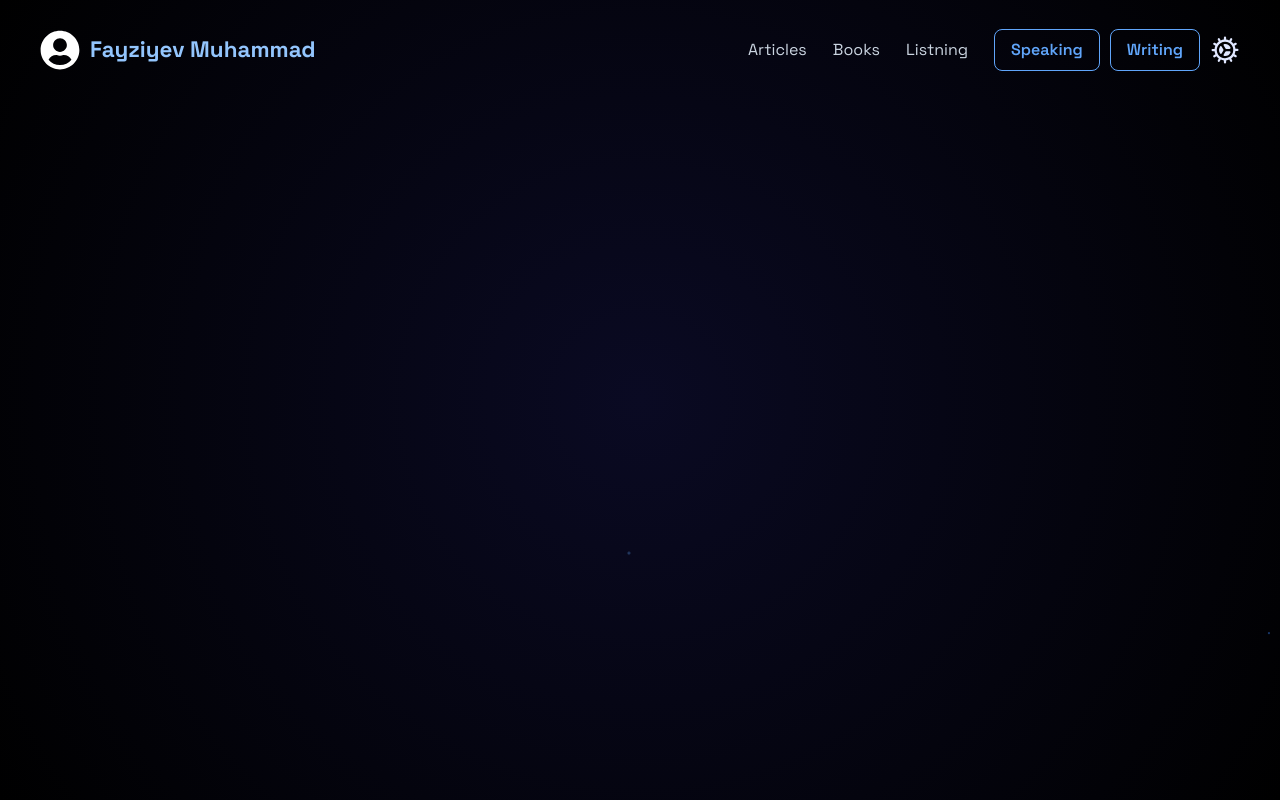
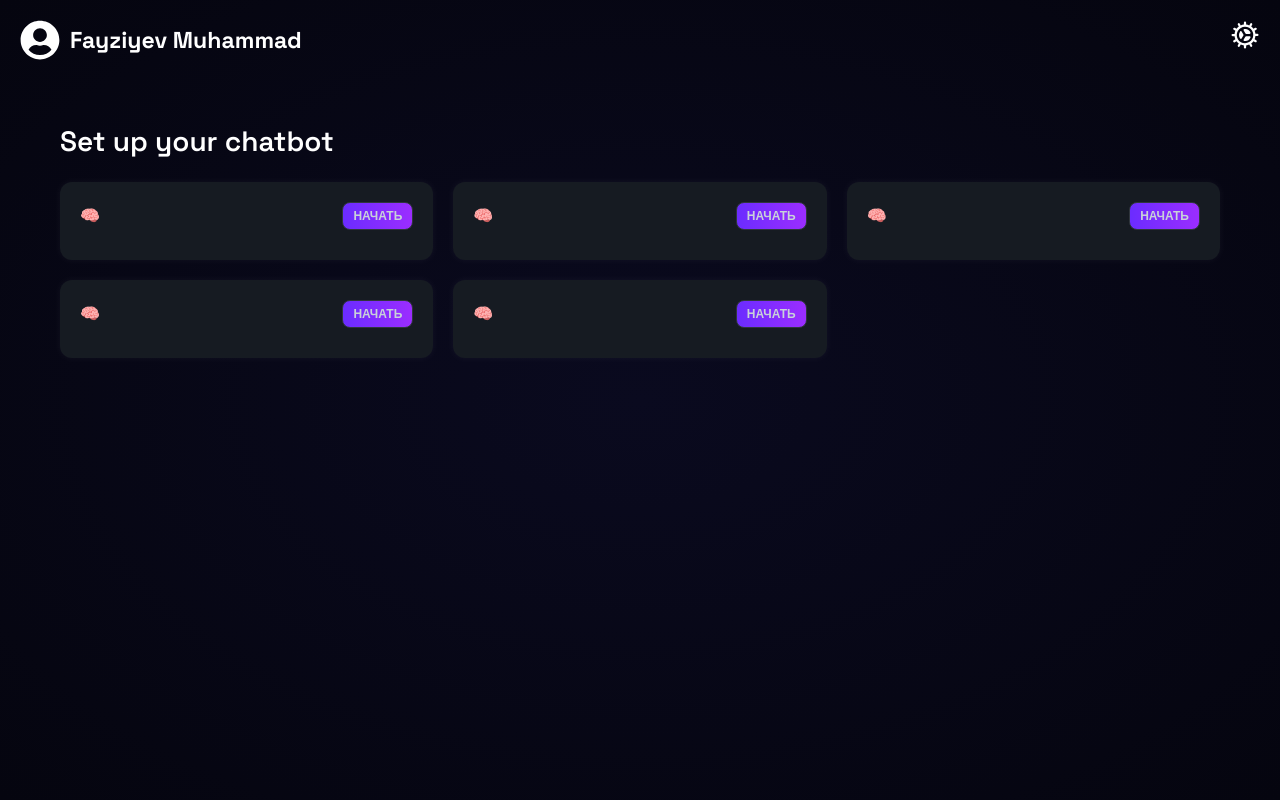
Before and after one commit to muhammadfayziyev2/GryphonSchool, a Next.js app: page /students in a window 1280 px wide. Built offline with nearby package versions, Linux system fonts and the light colour scheme.

Commit message:
modified:   src/app/components/MainPage.jsx 	modified:   src/app/globals.css 	modified:   src/app/students/page.jsx 	modified:   src/app/globals.css 	modified:   src/app/students/page.jsx

```diff
--- a/src/app/components/MainPage.jsx
+++ b/src/app/components/MainPage.jsx
@@ -8,8 +8,8 @@ const translations = {
   RU: {
     // ...
     main: {
-      title: 'Раскройте свой потенциал с GRYPHON  вашим проводником в мир знаний!',
-      subtitle: 'Добро пожаловать в GRYPHON, где знание становится силой!\nНаш центр предлагает обучение английскому и русскому языку, помогая вам достичь новых высот независимо от вашего уровня подготовки.',
+      title: 'Раскройте свой потенциал с GRYPHON вашим проводником в мир знаний!',
+      subtitle: 'Добро пожаловать в GRYPHON, где знание становится силой! Наш центр предлагает обучение английскому и русскому языку, помогая вам достичь новых высот независимо от вашего уровня подготовки.',
       discountBtn: 'Получить скидку!',
       loginBtn: 'Войти',
     },
@@ -17,8 +17,8 @@ const translations = {
   UZ: {
     // ...
     main: {
-      title: 'GRYPHON bilan imkoniyatlaringizni oching — bilimlar olamiga yo‘l ko‘rsatuvchingiz!',
-      subtitle: `GRYPHONga xush kelibsiz, bu yerda bilim — kuch!\n
+      title: 'GRYPHON bilan imkoniyatlaringizni oching bilimlar olamiga yo‘l ko‘rsatuvchingiz!',
+      subtitle: `GRYPHONga xush kelibsiz, bu yerda bilim — kuch!
 Bizning markazimiz ingliz va rus tillarini o‘rgatadi,
 sizni tayyorgarlik darajangizdan qat’i nazar, yangi cho‘qqilarga olib chiqadi.`,
       discountBtn: 'Chegirmaga ega bo‘ling!',
@@ -28,8 +28,8 @@ sizni tayyorgarlik darajangizdan qat’i nazar, yangi cho‘qqilarga olib chiqad
   EN: {
     // ...
     main: {
-      title: 'Unleash your potential with GRYPHON — your guide to the world of knowledge!',
-      subtitle: `Welcome to GRYPHON, where knowledge becomes power!\n
+      title: 'Unleash your potential with GRYPHON your guide to the world of knowledge!',
+      subtitle: `Welcome to GRYPHON, where knowledge becomes power!
 Our center offers English and Russian language training,
 helping you reach new heights regardless of your level.`,
       discountBtn: 'Get a discount!',
--- a/src/app/globals.css
+++ b/src/app/globals.css
@@ -194,13 +194,14 @@
 }
 
 .hero-title {
+  width: 60%;
+  margin: 0 auto;
   font-size: 40px;
   font-weight: 700;
   animation: gradient-change 2s linear infinite alternate;
   background: linear-gradient(to right in oklch,
       var(--color-1),
       var(--color-2));
-
   -webkit-background-clip: text;
   -webkit-text-fill-color: transparent;
   background-clip: text;
@@ -212,6 +213,8 @@
 }
 
 .hero-subtitle {
+  margin: 0 auto;
+  max-width: 50%;
   font-size: 1.25rem;
   color: #94a3b8;
   margin-bottom: 2rem;
@@ -317,9 +320,11 @@
 #about .relative {
   height: 130px;
 }
-.pad{
+
+.pad {
   padding: 20px;
 }
+
 #about .inset-0 {
   top: 0;
   right: 0;
@@ -434,7 +439,7 @@
 }
 
 .project-card {
-margin-top: 30px;
+  margin-top: 30px;
   width: 300px;
   height: 400px;
   perspective: 1000px;
@@ -461,6 +466,8 @@ margin-top: 30px;
 }
 
 .card-back {
+  display: flex;
+  flex-direction: column;
   background: linear-gradient(to bottom right, rgba(8, 145, 178, 0.8), rgba(79, 70, 229, 0.8));
   color: #ede7ff;
   transform: rotateY(180deg);
@@ -960,159 +967,89 @@ body {
   font-family: 'Segoe UI', sans-serif;
 }
 
-/* Bosh konteyner */
 .ws-container {
-  background: radial-gradient(circle at center, #0a0a23 0%, #000 100%);
+  color: var(--text-primary);
+    background: radial-gradient(ellipse at center, #0a0a1f 0%, #05050f 100%);
   color: white;
   height: 100vh;
   width: 100%;
   overflow: hidden;
 }
 
-/* Yulduzli animatsiyali fon */
-.hero-section {
-  position: relative;
-  height: 100vh;
-  background: radial-gradient(circle at center, #0a0a23 0%, #000 100%);
-  overflow: hidden;
-  color: #e0e7ff;
-}
-
-/* Harakatlanuvchi yulduzlar qatlamlari */
-.hero-section::before,
-.hero-section::after {
-  content: "";
-  position: absolute;
-  top: -50%;
-  left: -50%;
-  width: 200%;
-  height: 200%;
-  background-image: radial-gradient(2px 2px at 20% 30%, #60a5fa 50%, transparent 100%),
-    radial-gradient(1.5px 1.5px at 70% 60%, #3b82f6 50%, transparent 100%),
-    radial-gradient(1px 1px at 40% 80%, #93c5fd 50%, transparent 100%);
-  animation: moveStars 60s linear infinite;
-  z-index: 0;
-  opacity: 0.4;
-}
-
-.hero-section::after {
-  animation-delay: -30s;
-  opacity: 0.3;
-}
-
-/* Navbar */
 .hero-navbar {
   display: flex;
   justify-content: space-between;
-  align-items: center;
-  width: 100%;
-  height: 100px;
-  padding: 40px;
-  position: relative;
-  z-index: 1;
+  padding: 20px;
 }
 
 .logo-users {
   display: flex;
   align-items: center;
   gap: 10px;
-  font-size: 1.4rem;
-  font-weight: bold;
-  color: #93c5fd;
 }
 
-.nav-links a {
-  margin: 0 1rem;
-  text-decoration: none;
-  color: #cbd5e1;
-  transition: color 0.3s;
+.user-name {
+  font-size: 23px;
+  font-weight: 700;
 }
 
-.nav-links a:hover {
-  color: #60a5fa;
+.container {
+  max-width: 1200px;
+  margin: auto;
+  padding: 40px 20px;
 }
 
-.nav-actions {
-  display: flex;
-  align-items: center;
-  gap: 10px;
+/* Heading */
+.container h2 {
+  font-size: 28px;
+  margin-bottom: 20px;
+  font-weight: 600;
 }
 
-.nav-actions a {
-  margin-right: 1rem;
-  color: #cbd5e1;
+.grid {
+  display: grid;
+  grid-template-columns: repeat(auto-fit, minmax(280px, 1fr));
+  gap: 20px;
 }
 
-.get-started {
-  padding: 0.5rem 1rem;
-  background: transparent;
-  border: 1px solid #60a5fa;
-  border-radius: 8px;
-  color: #60a5fa;
-  font-weight: 600;
-  cursor: pointer;
-  transition: background 0.3s;
+
+.card {
+  background-color: #161b22;
+  padding: 20px;
+  border-radius: 12px;
+  box-shadow: 0 0 8px rgba(255, 255, 255, 0.05);
+  transition: background-color 0.3s ease;
 }
 
-.get-started:hover {
-  background: #1e3a8a;
+.card:hover {
+  background-color: #1f2630;
 }
 
-/* Hero matn qismi */
-.hero-content {
-  text-align: center;
-  margin-top: 4rem;
-  position: relative;
-  z-index: 1;
-  animation: slideUp 1.2s ease-out;
+.card-header {
+  display: flex;
+  justify-content: space-between;
+  align-items: center;
+  margin-bottom: 10px;
 }
 
-.hero-title {
-  font-size: 2.5rem;
-  font-weight: 700;
-  max-width: 800px;
-  margin: 0 auto 2rem;
-  line-height: 1.3;
+.preview-btn {
+  background-color: #30363d;
+  color: #c9d1d9;
+  font-size: 12px;
+  padding: 4px 10px;
+  border: 1px solid #30363d;
+  border-radius: 8px;
+  cursor: pointer;
+  text-transform: uppercase;
 }
 
-.highlight {
-  color: #60a5fa;
+.card-title {
+  font-size: 16px;
+  font-weight: bold;
+  margin: 10px 0 5px;
 }
 
-/* Animatsiyalar */
-@keyframes fadeIn {
-  from {
-    opacity: 0;
-  }
-
-  to {
-    opacity: 1;
-  }
+.card-desc {
+  font-size: 14px;
+  color: #8b949e;
 }
-
-@keyframes slideUp {
-  from {
-    opacity: 0;
-    transform: translateY(30px);
-  }
-
-  to {
-    opacity: 1;
-    transform: translateY(0);
-  }
-}
-
-@keyframes moveStars {
-  0% {
-    transform: translate(0, 0);
-  }
-
-  100% {
-    transform: translate(50%, 50%);
-  }
-}
-
-/* Badge animatsiyasi */
-.badge {
-  animation: fadeIn 2s ease-in-out;
-}
--- a/src/app/students/page.jsx
+++ b/src/app/students/page.jsx
@@ -1,35 +1,69 @@
 'use client'
 
-import Link from 'next/link';
 import React from 'react';
 import { FaUserCircle } from "react-icons/fa";
 import { HiMiniCog } from "react-icons/hi2";
 
-const Page = ({ children }) => {
+
+const ChatbotSetup = () => {
   return (
-    <div className="ws-container">
-      <section className="hero-section">
+    <div className='ws-container'>
       <header className="hero-navbar">
         <div className="logo-users">
           <FaUserCircle style={{ width: '40px', height: '40px', color: 'white' }} />
           <div className='user-name'>Fayziyev Muhammad</div>
         </div>
         <div className="nav-actions">
-            <Link className='nav-links' href="/articles">Articles</Link>
-            <Link className='nav-links' href="/books">Books</Link>
-            <Link className='nav-links' href="/listning">Listning</Link>
-            <button className="get-started">Speaking</button>
-            <button className="get-started">Writing</button>
           <HiMiniCog style={{ width: '30px', height: '30px' }} />
         </div>
       </header>
-
-        <main>
-          {children}
-        </main>
-      </section>
+      <div className="container">
+        <h2>Set up your chatbot</h2>
+        <div className="grid">
+            <div className="card">
+              <div className="card-header">
+                <div className="card-icon">🧠</div>
+                <button className="preview-btn">Начать</button>
+              </div>
+              <div className="card-title"></div>
+              <div className="card-desc"></div>
+            </div>
+            <div className="card">
+            <div className="card-header">
+              <div className="card-icon">🧠</div>
+              <button className="preview-btn">Начать</button>
+            </div>
+            <div className="card-title"></div>
+            <div className="card-desc"></div>
+          </div>
+          <div className="card">
+            <div className="card-header">
+              <div className="card-icon">🧠</div>
+              <button className="preview-btn">Начать</button>
+            </div>
+            <div className="card-title"></div>
+            <div className="card-desc"></div>
+          </div>
+          <div className="card">
+            <div className="card-header">
+              <div className="card-icon">🧠</div>
+              <button className="preview-btn">Начать</button>
+            </div>
+            <div className="card-title"></div>
+            <div className="card-desc"></div>
+          </div>
+          <div className="card">
+            <div className="card-header">
+              <div className="card-icon">🧠</div>
+              <button className="preview-btn">Начать</button>
+            </div>
+            <div className="card-title"></div>
+            <div className="card-desc"></div>
+          </div>
+        </div>
+      </div>
     </div>
   );
 };
 
-export default Page;
+export default ChatbotSetup;
```
Lines whose indentation alone changed are shown as unchanged.
